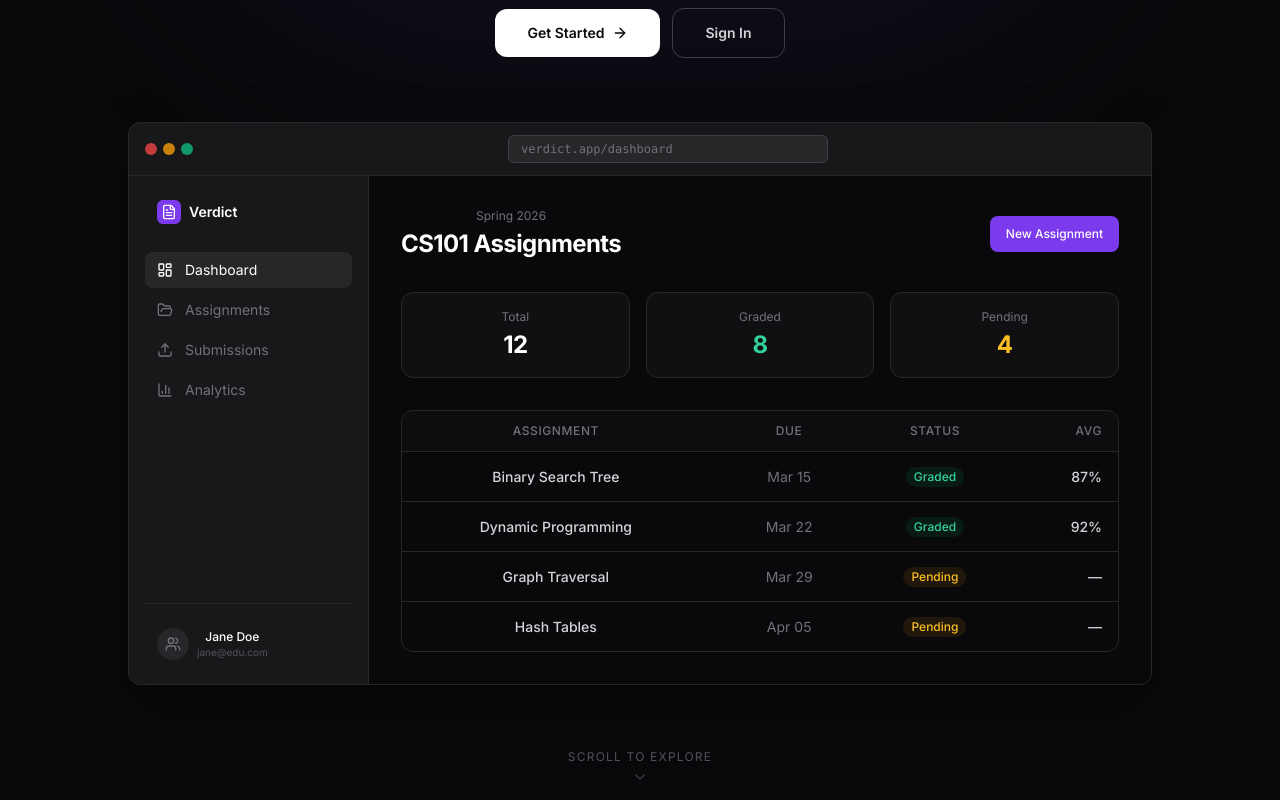
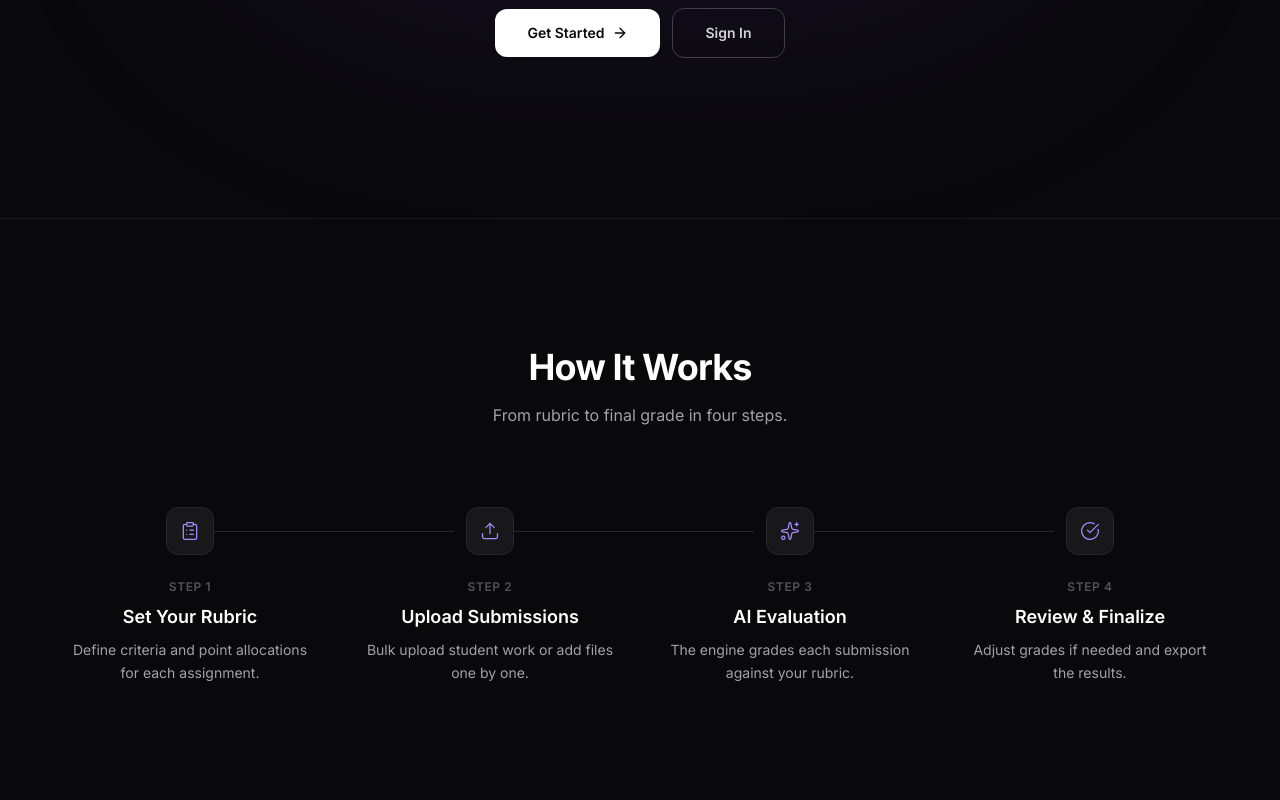
Before and after one commit to adityasrc/verdict, a React (Vite) app in the folder apps/frontend/: page / in a window 1280 px wide. Shown: the part 480-1280 px from the top of the page. Built offline with nearby package versions, Linux system fonts and the light colour scheme; no server answers.

Commit message:
fix: remove fake dashboard and emojis while retaining original mesh styling

```diff
--- a/apps/frontend/src/pages/AssignmentUpload.tsx
+++ b/apps/frontend/src/pages/AssignmentUpload.tsx
@@ -78,7 +78,7 @@ const AssignmentUpload: React.FC = () => {
         }) => {
             if (event.error) {
                 setGradingStatus('failed');
-                setProgressLogs((prev) => [...prev, `❌ Error: ${event.error}`]);
+                setProgressLogs((prev) => [...prev, `[ERROR] ${event.error}`]);
                 return;
             }
 
@@ -87,38 +87,38 @@ const AssignmentUpload: React.FC = () => {
             let logMessage = '';
             switch (event.step) {
                 case 'submission_started':
-                    logMessage = '🚀 Initiating execution pipeline...';
+                    logMessage = '[SYS] Initiating execution pipeline...';
                     break;
                 case 'downloading_pdf':
-                    logMessage = '⬇️ Acquiring payload...';
+                    logMessage = '[INFO] Acquiring payload...';
                     break;
                 case 'pdf_downloaded':
-                    logMessage = '✅ Payload secured.';
+                    logMessage = '[SUCCESS] Payload secured.';
                     break;
                 case 'parsing_started':
-                    logMessage = '📄 Parsing document architecture...';
+                    logMessage = '[INFO] Parsing document architecture...';
                     break;
                 case 'page_parsed':
-                    logMessage = `📄 Reading fragment ${event.page}/${event.total_pages}...`;
+                    logMessage = `[INFO] Reading fragment ${event.page}/${event.total_pages}...`;
                     break;
                 case 'parsing_completed':
-                    logMessage = '✅ Structural analysis complete.';
+                    logMessage = '[SUCCESS] Structural analysis complete.';
                     break;
                 case 'gemini_started':
-                    logMessage = '🤖 Verdict AI initialized.';
+                    logMessage = '[SYS] Verdict AI initialized.';
                     break;
                 case 'gemini_processing':
-                    logMessage = '🧠 Synthesizing evaluation matrix...';
+                    logMessage = '[INFO] Synthesizing evaluation matrix...';
                     break;
                 case 'gemini_completed':
-                    logMessage = '✨ Analysis finalized.';
+                    logMessage = '[SUCCESS] Analysis finalized.';
                     break;
                 case 'grading_completed':
-                    logMessage = `🎉 Verdict generated. Score: ${event.score}/${event.maxScore || 100}`;
+                    logMessage = `[SUCCESS] Verdict generated. Score: ${event.score}/${event.maxScore || 100}`;
                     setGradingStatus('completed');
                     break;
                 default:
-                    if (event.step) logMessage = `ℹ️ ${event.step}`;
+                    if (event.step) logMessage = `[INFO] ${event.step}`;
             }
 
             if (logMessage) {
--- a/apps/frontend/src/pages/Onboarding.tsx
+++ b/apps/frontend/src/pages/Onboarding.tsx
@@ -96,163 +96,6 @@ const Onboarding = () => {
               Sign In
             </Link>
           </div>
-
-          <div className="relative mx-auto max-w-5xl animate-fade-in-up" style={{ animationDelay: "240ms" }}>
-            <div className="rounded-xl border border-zinc-800 bg-zinc-900 shadow-2xl shadow-black/50 overflow-hidden">
-              <div className="flex items-center gap-2 px-4 py-3 border-b border-zinc-800">
-                <div className="flex gap-1.5">
-                  <div className="h-3 w-3 rounded-full bg-red-500/80" />
-                  <div className="h-3 w-3 rounded-full bg-amber-500/80" />
-                  <div className="h-3 w-3 rounded-full bg-emerald-500/80" />
-                </div>
-                <div className="flex-1 mx-4">
-                  <div className="h-7 w-full max-w-xs mx-auto rounded-md bg-zinc-800 border border-zinc-700 flex items-center px-3 text-xs text-zinc-500 font-mono">
-                    verdict.app/dashboard
-                  </div>
-                </div>
-              </div>
-
-              <div className="flex min-h-[420px]">
-                <div className="hidden sm:flex w-60 flex-col border-r border-zinc-800 bg-zinc-900/50 p-4 gap-1">
-                  <div className="flex items-center gap-2 px-3 py-2 mb-4">
-                    <div className="bg-violet-600 p-1 rounded-md">
-                      <FileText className="h-4 w-4 text-white" />
-                    </div>
-                    <span className="font-semibold text-sm">Verdict</span>
-                  </div>
-
-                  {[
-                    { label: "Dashboard", icon: LayoutDashboard, active: true },
-                    { label: "Assignments", icon: FolderOpen, active: false },
-                    { label: "Submissions", icon: Upload, active: false },
-                    { label: "Analytics", icon: BarChart3, active: false },
-                  ].map((item) => (
-                    <div
-                      key={item.label}
-                      className={`flex items-center gap-3 px-3 py-2 rounded-lg text-sm ${
-                        item.active
-                          ? "bg-zinc-800 text-white"
-                          : "text-zinc-500 hover:bg-zinc-800/50 hover:text-zinc-300"
-                      }`}
-                    >
-                      <item.icon className="h-4 w-4" />
-                      {item.label}
-                    </div>
-                  ))}
-
-                  <div className="mt-auto pt-4 border-t border-zinc-800">
-                    <div className="flex items-center gap-2 px-3 py-2">
-                      <div className="h-8 w-8 rounded-full bg-zinc-800 flex items-center justify-center">
-                        <Users className="h-4 w-4 text-zinc-500" />
-                      </div>
-                      <div>
-                        <div className="text-xs font-medium">Jane Doe</div>
-                        <div className="text-[10px] text-zinc-600">
-                          jane@edu.com
-                        </div>
-                      </div>
-                    </div>
-                  </div>
-                </div>
-
-                <div className="flex-1 p-6 md:p-8 bg-zinc-950">
-                  <div className="flex items-center justify-between mb-8">
-                    <div>
-                      <p className="text-xs text-zinc-500 mb-1">Spring 2026</p>
-                      <h2 className="text-2xl font-bold tracking-tight">
-                        CS101 Assignments
-                      </h2>
-                    </div>
-                    <div className="h-9 px-4 bg-violet-600 rounded-lg flex items-center text-xs font-medium">
-                      New Assignment
-                    </div>
-                  </div>
-
-                  <div className="grid grid-cols-3 gap-4 mb-8">
-                    {[
-                      { label: "Total", value: "12", color: "text-white" },
-                      { label: "Graded", value: "8", color: "text-emerald-400" },
-                      { label: "Pending", value: "4", color: "text-amber-400" },
-                    ].map((stat) => (
-                      <div
-                        key={stat.label}
-                        className="rounded-xl border border-zinc-800 bg-zinc-900/50 p-4"
-                      >
-                        <p className="text-xs text-zinc-500 mb-1">{stat.label}</p>
-                        <p className={`text-2xl font-bold tracking-tight ${stat.color}`}>
-                          {stat.value}
-                        </p>
-                      </div>
-                    ))}
-                  </div>
-
-                  <div className="border border-zinc-800 rounded-xl overflow-hidden">
-                    <div className="grid grid-cols-12 gap-4 px-4 py-3 border-b border-zinc-800 bg-zinc-900/30 text-xs font-medium text-zinc-500 uppercase tracking-wider">
-                      <div className="col-span-5">Assignment</div>
-                      <div className="col-span-3">Due</div>
-                      <div className="col-span-2">Status</div>
-                      <div className="col-span-2 text-right">Avg</div>
-                    </div>
-                    {[
-                      {
-                        name: "Binary Search Tree",
-                        due: "Mar 15",
-                        status: "Graded",
-                        statusColor: "bg-emerald-500/10 text-emerald-400",
-                        avg: "87%",
-                      },
-                      {
-                        name: "Dynamic Programming",
-                        due: "Mar 22",
-                        status: "Graded",
-                        statusColor: "bg-emerald-500/10 text-emerald-400",
-                        avg: "92%",
-                      },
-                      {
-                        name: "Graph Traversal",
-                        due: "Mar 29",
-                        status: "Pending",
-                        statusColor: "bg-amber-500/10 text-amber-400",
-                        avg: "—",
-                      },
-                      {
-                        name: "Hash Tables",
-                        due: "Apr 05",
-                        status: "Pending",
-                        statusColor: "bg-amber-500/10 text-amber-400",
-                        avg: "—",
-                      },
-                    ].map((row, i) => (
-                      <div
-                        key={i}
-                        className="grid grid-cols-12 gap-4 px-4 py-3.5 border-b border-zinc-800 last:border-0 items-center text-sm hover:bg-zinc-900/30 transition-colors"
-                      >
-                        <div className="col-span-5 font-medium text-zinc-300">
-                          {row.name}
-                        </div>
-                        <div className="col-span-3 text-zinc-500">{row.due}</div>
-                        <div className="col-span-2">
-                          <span
-                            className={`inline-flex items-center px-2 py-0.5 rounded-full text-xs font-medium ${row.statusColor}`}
-                          >
-                            {row.status}
-                          </span>
-                        </div>
-                        <div className="col-span-2 text-right font-medium text-zinc-300">
-                          {row.avg}
-                        </div>
-                      </div>
-                    ))}
-                  </div>
-                </div>
-              </div>
-            </div>
-          </div>
-
-          <div className="mt-16 flex flex-col items-center gap-2 animate-fade-in" style={{ animationDelay: "400ms" }}>
-            <span className="text-xs text-zinc-600 tracking-widest uppercase">Scroll to explore</span>
-            <ChevronDown className="h-4 w-4 text-zinc-700 animate-bounce" />
-          </div>
         </div>
       </section>
 
```
